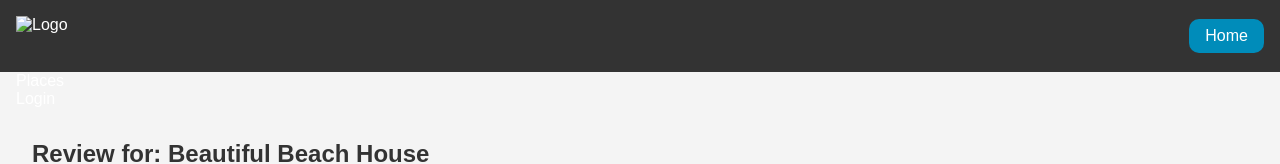
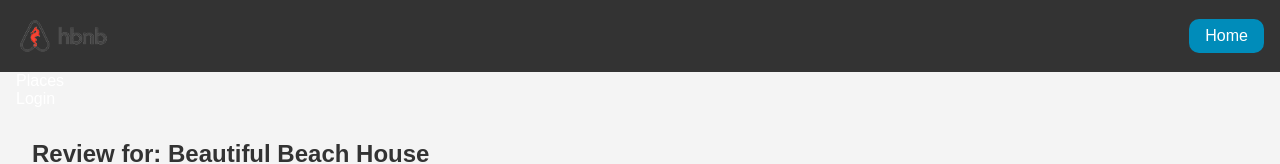
Before and after one commit to wshzoro/holbertonschool-hbnb, a plain HTML site: page part4/base_files/add_review.html in a window 1280 px wide. Shown: the top 164 px of the page. Drawn offline with Linux system fonts and the light colour scheme; sample sign-in values are in the browser's storage.

Commit message:
correct logo.png

```diff
--- a/part4/base_files/add_review.html
+++ b/part4/base_files/add_review.html
@@ -10,7 +10,7 @@
     <!-- Header containing the logo and login/home button -->
     <!-- Required by the specification -->
     <header>
-        <img src="logo.png" alt="Logo" class="logo">
+        <img src="images/logo.png" alt="Logo" class="logo">
         <a href="index.html" class="login-button">Home</a>
     </header>
 
```
